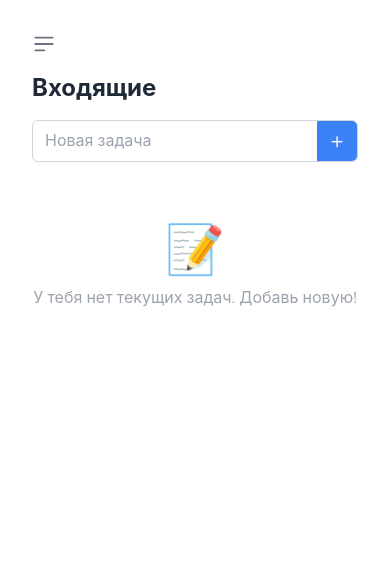
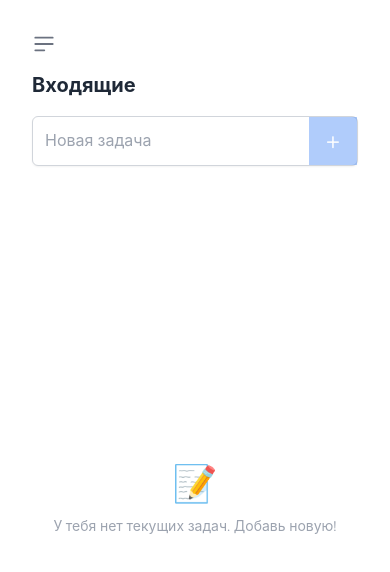
Before and after one commit to DaniilKalts/dmark-todo-list, a React (Vite) app in the folder client/frontend/: page /inbox in a window 390 px wide. Shown: the top 572 px of the page. Built offline with nearby package versions, Linux system fonts and the light colour scheme; no server answers.

Commit message:
feat(client): add responsive UI; center empty state component; modify opacity of add-button based on task title

```diff
--- a/client/frontend/src/App.jsx
+++ b/client/frontend/src/App.jsx
@@ -23,7 +23,7 @@ function App() {
 
   return (
     <Router>
-      <div className="flex">
+      <div className="flex min-h-screen">
         <Sidebar
           id="app-sidebar"
           pendingCount={pendingCount}
@@ -39,7 +39,7 @@ function App() {
           />
         )}
 
-        <main className="flex-1 p-8 bg-white dark:bg-[#1E1E1E]">
+        <main className="flex-1 p-8 bg-white dark:bg-[#1E1E1E] flex flex-col">
           <button
             type="button"
             aria-controls="app-sidebar"
--- a/client/frontend/src/components/EmptyState.jsx
+++ b/client/frontend/src/components/EmptyState.jsx
@@ -1,8 +1,8 @@
 export default function EmptyState({ icon, message }) {
   return (
-    <div className="flex flex-col items-center justify-center py-10 text-gray-400 dark:text-gray-500">
-      <div className="text-5xl mb-3">{icon}</div>
-      <p className="text-center">{message}</p>
+    <div className="flex flex-col items-center justify-center py-8 sm:py-12 text-gray-400 dark:text-gray-500">
+      <div className="text-4xl sm:text-5xl mb-3">{icon}</div>
+      <p className="text-center text-sm sm:text-base px-4">{message}</p>
     </div>
   );
 }
--- a/client/frontend/src/components/TaskForm.jsx
+++ b/client/frontend/src/components/TaskForm.jsx
@@ -1,4 +1,4 @@
-import { useState } from 'react';
+import { useState, useMemo } from 'react';
 import * as Yup from 'yup';
 
 const schema = Yup.object().shape({
@@ -13,9 +13,11 @@ export default function TaskForm({ onTaskAdded }) {
   const [title, setTitle] = useState('');
   const [error, setError] = useState('');
 
-  const validate = async () => {
+  const isValid = useMemo(() => schema.isValidSync({ title }), [title]);
+
+  const validateOnSubmit = async () => {
     try {
-      await schema.validate({ title });
+      await schema.validate({ title }, { abortEarly: true });
       setError('');
       return true;
     } catch (err) {
@@ -24,47 +26,86 @@ export default function TaskForm({ onTaskAdded }) {
     }
   };
 
+  const handleChange = e => {
+    const next = e.target.value;
+    setTitle(next);
+    if (error && schema.isValidSync({ title: next })) setError('');
+  };
+
   const handleSubmit = async () => {
-    if (!(await validate())) return;
+    if (!(await validateOnSubmit())) return;
 
     try {
+      const payload = { title: title.trim() };
       const res = await fetch('http://localhost:8080/api/v1/tasks', {
         method: 'POST',
         headers: { 'Content-Type': 'application/json' },
-        body: JSON.stringify({ title }),
+        body: JSON.stringify(payload),
       });
 
       if (res.ok) {
         const newTask = await res.json();
         onTaskAdded(newTask);
         setTitle('');
+        setError('');
       }
     } catch (err) {
       console.error('Ошибка сети:', err);
     }
   };
 
-  const handleKeyDown = e => e.key === 'Enter' && handleSubmit();
+  const handleKeyDown = e => {
+    if (e.key === 'Enter' && isValid) {
+      e.preventDefault();
+      handleSubmit();
+    }
+  };
 
   return (
     <div className="w-full">
-      <div className="flex items-center border border-gray-300 dark:border-gray-700 rounded-md overflow-hidden bg-white dark:bg-[#1E1E1E]">
+      <div
+        className="
+          flex items-center border border-gray-300 dark:border-gray-700 rounded-md
+          bg-white dark:bg-[#1E1E1E] shadow-sm
+          focus-within:ring-2 focus-within:ring-blue-500 focus-within:ring-offset-2
+          dark:focus-within:ring-offset-[#1E1E1E]
+        "
+      >
         <input
           type="text"
           placeholder="Новая задача"
           value={title}
-          onChange={e => setTitle(e.target.value)}
+          onChange={handleChange}
           onKeyDown={handleKeyDown}
-          className="flex-1 px-3 py-2 bg-transparent outline-none text-gray-800 dark:text-gray-200 placeholder-gray-400"
+          enterKeyHint="done"
+          aria-invalid={!!error}
+          className="
+            flex-1 px-3
+            py-3 md:py-2
+            bg-transparent outline-none
+            text-gray-800 dark:text-gray-200 placeholder-gray-400
+            text-base md:text-sm
+          "
         />
+
         <button
           onClick={handleSubmit}
-          className="flex text-[22px] items-center justify-center w-10 h-10 bg-blue-500 hover:bg-blue-600 text-white dark:bg-blue-600 dark:hover:bg-blue-700 transition"
+          disabled={!isValid}
+          className="
+            flex items-center justify-center
+            w-12 h-12 md:w-10 md:h-10
+            text-[24px] md:text-[22px]
+            bg-blue-500 hover:bg-blue-600 text-white
+            dark:bg-blue-600 dark:hover:bg-blue-700
+            transition
+            disabled:opacity-40 disabled:cursor-not-allowed disabled:hover:bg-blue-500
+          "
           aria-label="Добавить задачу"
         >
           +
         </button>
       </div>
+
       {error && <p className="mt-2 text-sm text-red-500">{error}</p>}
     </div>
   );
--- a/client/frontend/src/pages/CompletedTasksPage.jsx
+++ b/client/frontend/src/pages/CompletedTasksPage.jsx
@@ -12,20 +12,28 @@ export default function CompletedTasksPage({ tasks, loadTasks, onToggle, onDelet
 
   return (
     <>
-      <div className="flex items-center justify-between mb-4">
-        <h1 className="text-2xl font-bold text-gray-800 dark:text-gray-200">Завершённые</h1>
+      <div className="flex flex-col sm:flex-row sm:items-center sm:justify-between gap-2 mb-4">
+        <h1 className="text-xl sm:text-2xl font-bold text-gray-800 dark:text-gray-200">
+          Завершённые
+        </h1>
         <TaskFilters order={order} setOrder={setOrder} />
       </div>
 
+      <div className="flex-1 flex">
         {tasks.length === 0 ? (
+          <div className="flex-1 grid place-items-center">
             <EmptyState icon="✅" message="Здесь пока нет завершённых задач. Сделай первый шаг!" />
+          </div>
         ) : (
+          <div className="w-full">
             <TaskList
               tasks={tasks}
               onToggle={task => onToggle(task, 'completed', order)}
               onDelete={task => onDelete(task, 'completed', order)}
             />
+          </div>
         )}
+      </div>
     </>
   );
 }
--- a/client/frontend/src/pages/InboxTasksPage.jsx
+++ b/client/frontend/src/pages/InboxTasksPage.jsx
@@ -31,34 +31,47 @@ export default function InboxTasksPage({ tasks, loadTasks, onToggle, onDelete })
   return (
     <>
       <div className="flex items-center justify-between mb-4">
-        <h1 className="text-2xl font-bold text-gray-800 dark:text-gray-200">Входящие</h1>
+        <h1 className="text-xl sm:text-2xl font-bold text-gray-800 dark:text-gray-200">Входящие</h1>
       </div>
 
       <TaskForm onTaskAdded={() => loadTasks()} />
 
-      <section className="mt-6">
+      <section className="mt-6 flex-1 flex flex-col">
         {activeTasks.length === 0 && completedTasks.length === 0 ? (
-          <EmptyState icon="📝" message="У тебя нет текущих задач. Добавь новую!" />
+          <div className="flex-1 grid place-items-center">
+            <EmptyState icon="📝" message="У тебя нет текущих задач. Добавь новую!" />
+          </div>
         ) : (
           <>
             {activeTasks.length > 0 && (
               <>
-                <div className="flex items-center justify-between mb-2">
-                  <h2 className="text-lg font-semibold text-gray-600 dark:text-gray-400">
+                <div className="flex flex-col sm:flex-row sm:items-center sm:justify-between gap-2 sm:gap-3 mb-2">
+                  <h2 className="text-base sm:text-lg font-semibold text-gray-600 dark:text-gray-400">
                     Текущие
                   </h2>
-                  <TaskFilters order={pendingOrder} setOrder={setPendingOrder} />
+                  <TaskFilters
+                    id="inbox-pending-order"
+                    order={pendingOrder}
+                    setOrder={setPendingOrder}
+                    className="sm:ml-4"
+                  />
                 </div>
                 <TaskList tasks={activeTasks} onToggle={onToggle} onDelete={onDelete} />
               </>
             )}
+
             {completedTasks.length > 0 && (
               <section className="mt-6">
-                <div className="flex items-center justify-between mb-2">
-                  <h2 className="text-lg font-semibold text-gray-600 dark:text-gray-400">
+                <div className="flex flex-col sm:flex-row sm:items-center sm:justify-between gap-2 sm:gap-3 mb-2">
+                  <h2 className="text-base sm:text-lg font-semibold text-gray-600 dark:text-gray-400">
                     Завершённые
                   </h2>
-                  <TaskFilters order={completedOrder} setOrder={setCompletedOrder} />
+                  <TaskFilters
+                    id="inbox-completed-order"
+                    order={completedOrder}
+                    setOrder={setCompletedOrder}
+                    className="sm:ml-4"
+                  />
                 </div>
                 <TaskList tasks={completedTasks} onToggle={onToggle} onDelete={onDelete} />
               </section>
--- a/client/frontend/src/pages/PendingTasksPage.jsx
+++ b/client/frontend/src/pages/PendingTasksPage.jsx
@@ -12,20 +12,26 @@ export default function PendingTasksPage({ tasks, loadTasks, onToggle, onDelete
 
   return (
     <>
-      <div className="flex items-center justify-between mb-4">
-        <h1 className="text-2xl font-bold text-gray-800 dark:text-gray-200">Текущие</h1>
+      <div className="flex flex-col sm:flex-row sm:items-center sm:justify-between gap-2 mb-4">
+        <h1 className="text-xl sm:text-2xl font-bold text-gray-800 dark:text-gray-200">Текущие</h1>
         <TaskFilters order={order} setOrder={setOrder} />
       </div>
 
+      <div className="flex-1 flex">
         {tasks.length === 0 ? (
+          <div className="flex-1 grid place-items-center">
             <EmptyState icon="🕒" message="Здесь пока нет текущих задач. Всё под контролем!" />
+          </div>
         ) : (
+          <div className="w-full">
             <TaskList
               tasks={tasks}
               onToggle={task => onToggle(task, 'pending', order)}
               onDelete={task => onDelete(task, 'pending', order)}
             />
+          </div>
         )}
+      </div>
     </>
   );
 }
--- a/client/frontend/src/pages/TrashPage.jsx
+++ b/client/frontend/src/pages/TrashPage.jsx
@@ -16,21 +16,27 @@ export default function TrashPage({ tasks, loadTasks, onRestore, onHardDelete })
 
   return (
     <>
-      <div className="flex items-center justify-between mb-4">
-        <h1 className="text-2xl font-bold text-gray-800 dark:text-gray-200">Корзина</h1>
+      <div className="flex flex-col sm:flex-row sm:items-center sm:justify-between gap-2 mb-4">
+        <h1 className="text-xl sm:text-2xl font-bold text-gray-800 dark:text-gray-200">Корзина</h1>
         <TaskFilters order={order} setOrder={setOrder} />
       </div>
 
+      <div className="flex-1 flex">
         {tasks.length === 0 ? (
+          <div className="flex-1 grid place-items-center">
             <EmptyState icon="🗑️" message="Корзина пуста. Пока нечего удалять!" />
+          </div>
         ) : (
+          <div className="w-full">
             <TaskList
               tasks={tasks}
               isTrash
               onRestore={handleRestore}
               onHardDelete={task => onHardDelete(task, 'deleted', order)}
             />
-      )}
+          </div>
+        )}{' '}
+      </div>
     </>
   );
 }
```
Also changed, not shown: client/frontend/src/components/Sidebar.jsx (+13 -14 lines), client/frontend/src/components/TaskFilters.jsx (+21 -4 lines), client/frontend/src/components/TaskItem.jsx (+18 -10 lines). Lines whose indentation alone changed are shown as unchanged.
